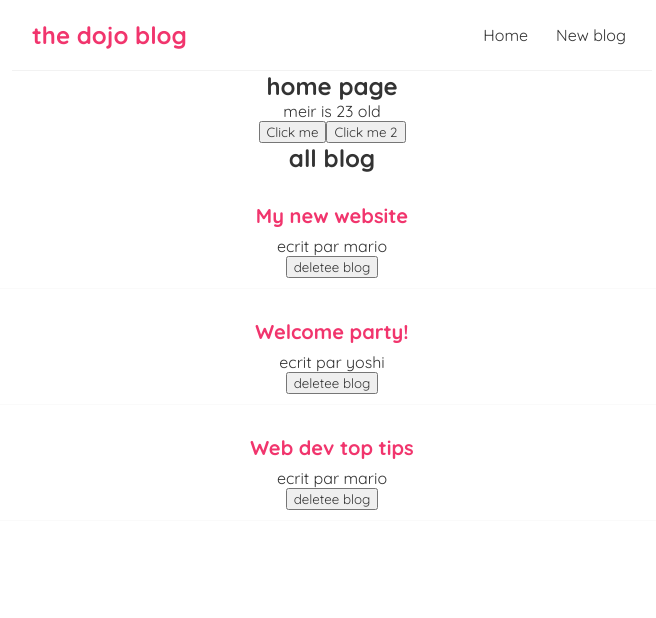
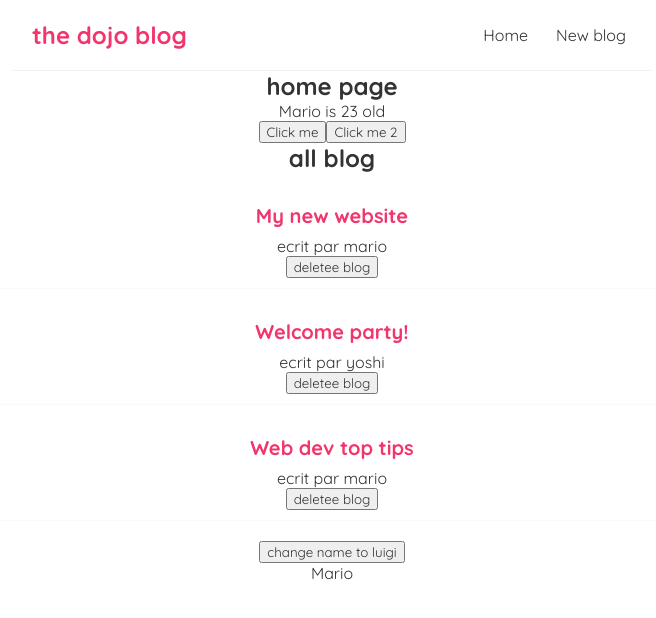
Before and after one commit to meirbelo/react-learning, a React (Create React App) app in the folder mon-app/: page / in a window 1280 px wide. Shown: the top 618 px of the page, without its empty margins (308-964 px from the left). Built offline with nearby package versions, Linux system fonts and the light colour scheme.

Commit message:
useEffect/Dependencies

```diff
--- a/mon-app/src/Home.js
+++ b/mon-app/src/Home.js
@@ -6,12 +6,12 @@
 const Home = () => {
 
  //let name ="meir";
- const [name, setName] = useState("meir");
+//  const [name, setName] = useState("meir");
  const [age, setAge] = useState(23);
 
 
  const handleClick = (e) => {
-  setName('belo')
+//  setName('belo')
   setAge(30)
   //name = 'belo';
   //console.log('ninja', e)
@@ -28,6 +28,7 @@
   { title: 'Welcome party!', body: 'lorem ipsum...', author: 'yoshi', id: 2 },
   { title: 'Web dev top tips', body: 'lorem ipsum...', author: 'mario', id: 3 }
  ])
+ const [name, setName] = useState('Mario')
 
  const handleDelete = (id) => {
      const newBlogs = blogs.filter(blog => blog.id !== id)
@@ -35,16 +36,19 @@
  }
  useEffect(() => {
    console.log('useeffedct running')
-   console.log(blogs)
- })
+   console.log(name)
+ },[name])
 
  return (
   <div className="home">
+    <div></div>
        <h2>home page</h2>
        <p>{name} is {age} old</p>
        <button onClick={handleClick}>Click me</button>
        <button onClick = { (e) => handleClick2('meir', e)}> Click me 2 </button>
        <BlogList  blogs={blogs} title='all blog' handleDelete={handleDelete}/>
+       <button onClick={()=> setName('guili')}>change name to luigi</button>
+       <p>{name}</p>
   </div>
   );
 }
```
